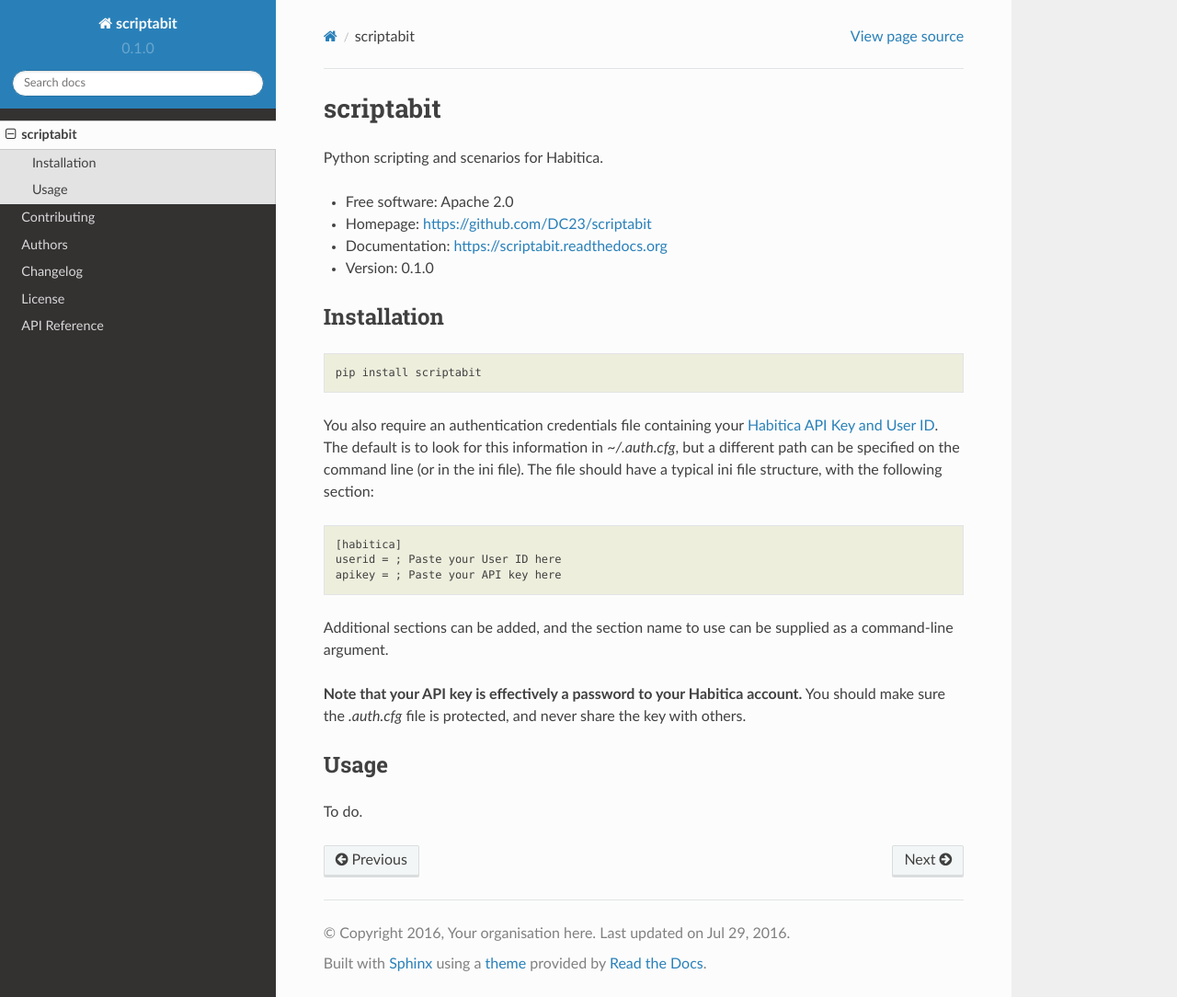
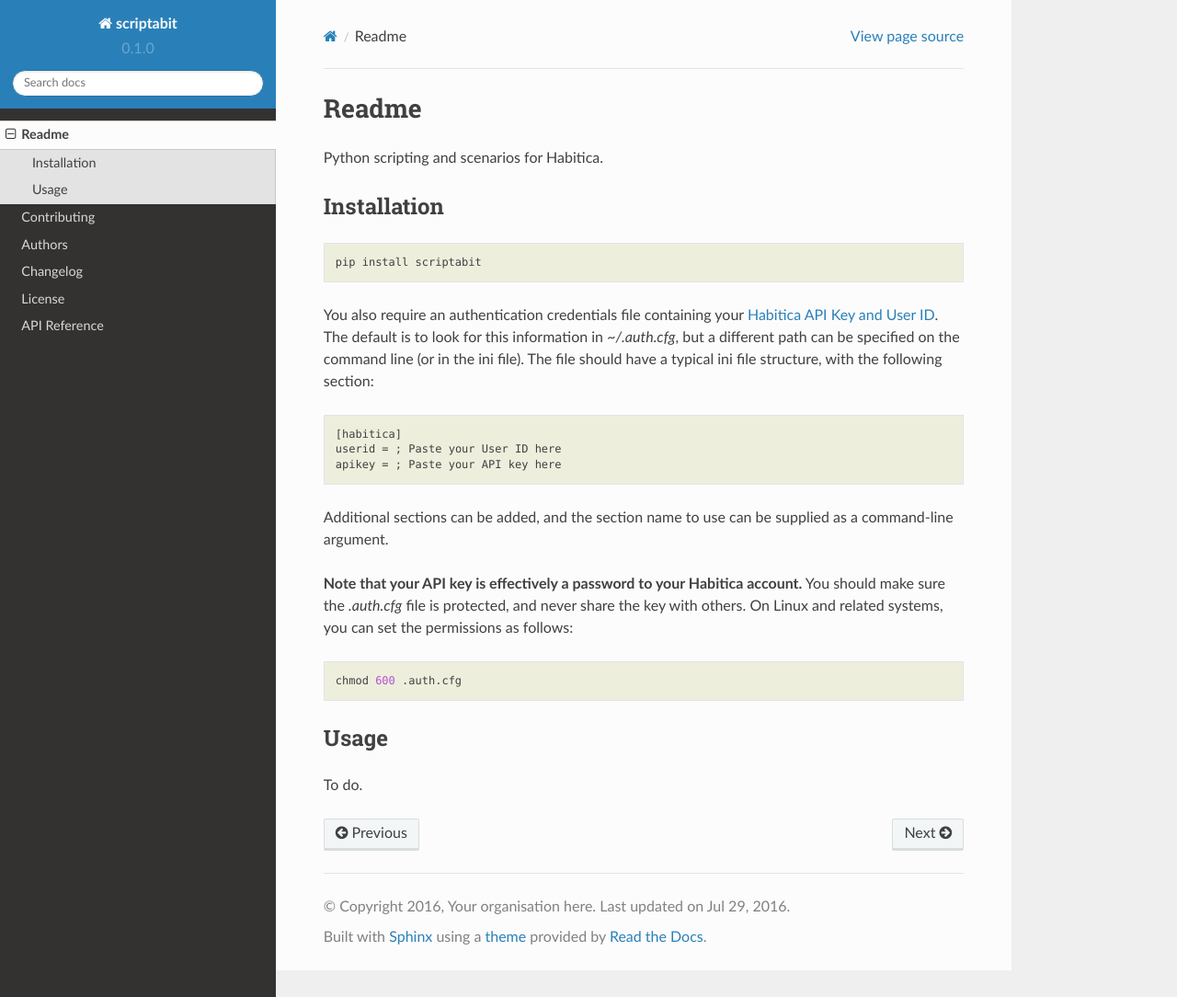
Before and after one commit to DC23/scriptabit, a Sphinx documentation site: the page built from docs/readme.rst, in a window 1280 px wide and 1084 px high. Shown: the whole window at 92% size. Built offline with Sphinx 7.4.7 and the Read the Docs theme 2.0.0, drawn with Linux system fonts in a browser that asks for light colours.

Commit message:
completed first pass doc revisions. I really need to clean up my cookiecutter template with some lighter options

```diff
--- a/README.rst
+++ b/README.rst
@@ -1,13 +1,8 @@
-===============================
-scriptabit
-===============================
+======
+Readme
+======
 
 Python scripting and scenarios for Habitica.
-
-* Free software: Apache 2.0
-* Homepage: https://github.com/DC23/scriptabit
-* Documentation: https://scriptabit.readthedocs.org
-* Version: 0.1.0
 
 Installation
 ------------
@@ -30,7 +25,10 @@
 
 **Note that your API key is effectively a password to your Habitica account.**
 You should make sure the `.auth.cfg` file is protected, and never share
-the key with others.
+the key with others. On Linux and related systems, you can set the permissions
+as follows::
+
+    chmod 600 .auth.cfg
 
 Usage
 -----
--- a/docs/index.rst
+++ b/docs/index.rst
@@ -1,11 +1,18 @@
-Welcome to scriptabit's documentation!
-===========================================================
+scriptabit
+==========
+
+Python scripting and scenarios for Habitica.
+
+* Free software: Apache 2.0
+* Homepage: https://github.com/DC23/scriptabit
+* Documentation: https://scriptabit.readthedocs.org
+* Version: 0.1.0
 
 Contents
 --------
 
 .. toctree::
-    :maxdepth: 2
+    :maxdepth: 1
 
     readme
     contributing
--- a/setup.cfg
+++ b/setup.cfg
@@ -1,7 +1,4 @@
 [bdist_wheel]
-# This flag says that the code is written to work on both Python 2 and Python
-# 3. If at all possible, it is good practice to do this. If you cannot, you
-# will need to generate wheels for each Python version that you support.
 universal=1
 
 [pytest]
@@ -11,6 +8,6 @@
 
 [bumpversion]
 current_version = '0.1.0'
-files = README.rst setup.py scriptabit/__init__.py docs/conf.py
+files = setup.py scriptabit/__init__.py docs/conf.py docs/index.rst
 commit = True
 tag = True
```
